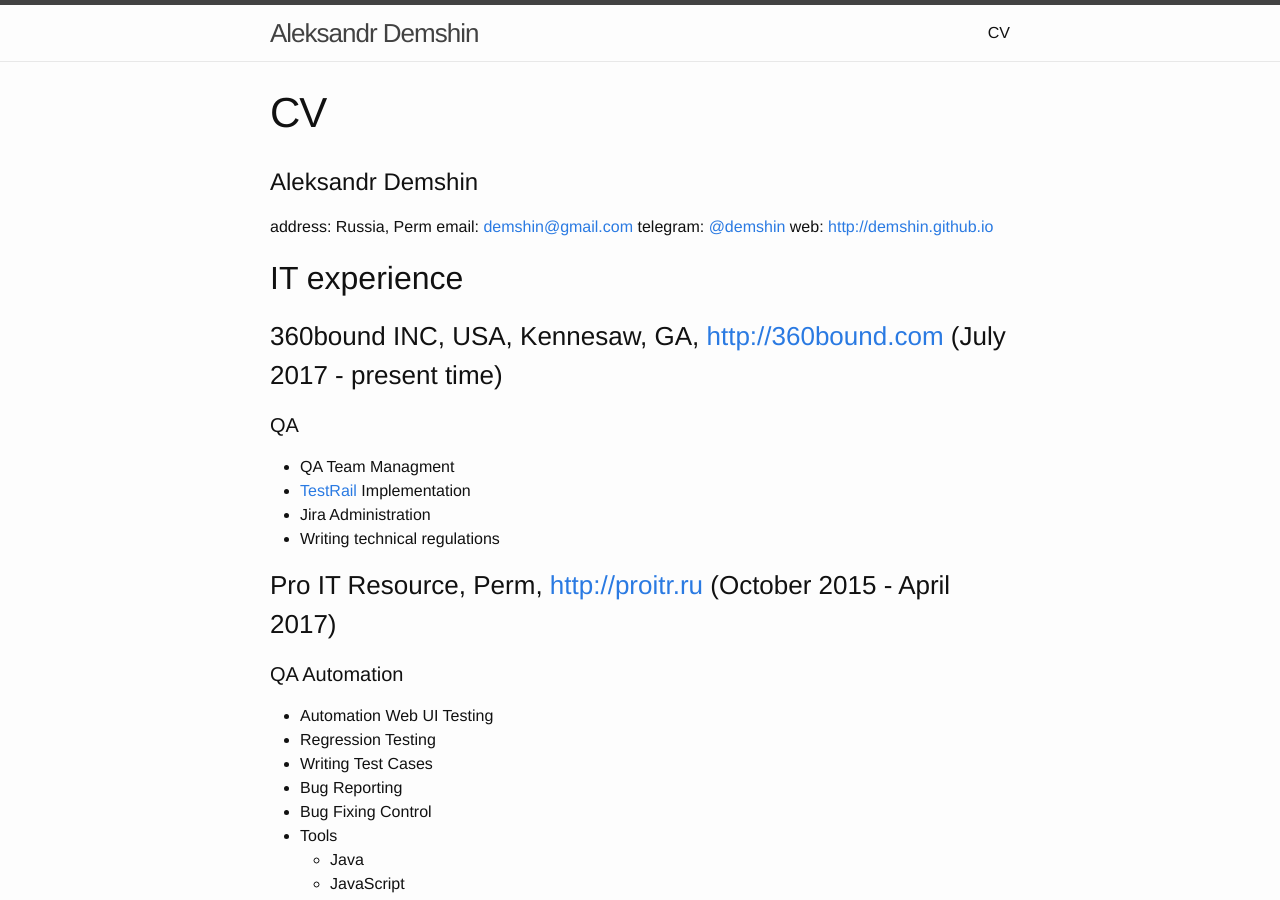
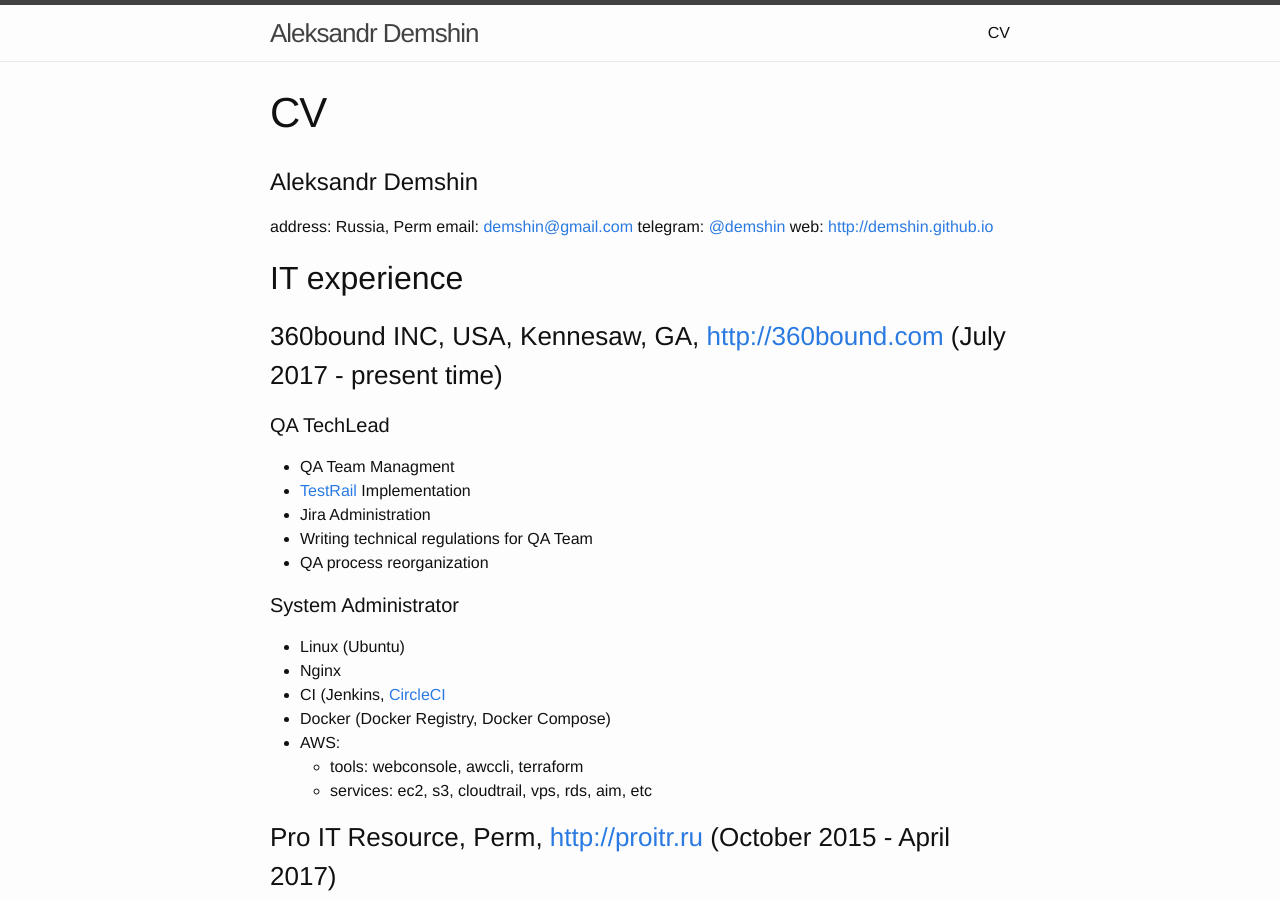
Before and after one commit to demshin/demsh.in, a Jekyll site: the page built from about.md, in a window 1280 px wide and 900 px high. Built offline with Jekyll 4.4.1, drawn with Linux system fonts in a browser that asks for light colours.

Commit message:
add devops skills

```diff
--- a/about.md
+++ b/about.md
@@ -4,8 +4,7 @@ title: CV
 permalink: /about/
 ---
 
-Aleksandr Demshin
-=================
+# Aleksandr Demshin
 
 address: Russia, Perm
 email: [demshin@gmail.com](mailto:demshin@gmail.com)
@@ -15,13 +14,27 @@ web: <http://demshin.github.io>
 ## IT experience
 
 ### 360bound INC, USA, Kennesaw, GA, <http://360bound.com> (July 2017 - present time)
-#### QA
+
+#### QA TechLead
+
 - QA Team Managment
 - [TestRail](http://www.gurock.com/testrail/) Implementation
 - Jira Administration
-- Writing technical regulations
+- Writing technical regulations for QA Team
+- QA process reorganization
+
+#### System Administrator
+
+- Linux (Ubuntu)
+- Nginx
+- CI (Jenkins, [CircleCI](https://circleci.com)
+- Docker (Docker Registry, Docker Compose)
+- AWS:
+  - tools: webconsole, awccli, terraform
+  - services: ec2, s3, cloudtrail, vps, rds, aim, etc
 
 ### Pro IT Resource, Perm, <http://proitr.ru> (October 2015 - April 2017)
+
 #### QA Automation
 
 - Automation Web UI Testing
@@ -40,6 +53,7 @@ web: <http://demshin.github.io>
 - Writing Technical Documentation
 
 ### REGIONAL MANAGEMENT CENTRE, Perm, <http://rmc.edu.ru/eng/> (October 2003 — December 2011)
+
 #### Lecturer
 
 - the Department of information technology
@@ -57,6 +71,7 @@ web: <http://demshin.github.io>
 # Technical Skills
 
 ## Programming languages & other
+
 - Java
 - JavaScript
 - HTML
@@ -65,6 +80,7 @@ web: <http://demshin.github.io>
 - Basics of Python
 
 ## Testing
+
 - Functional Testing
 - Automated UI Testing
 - Unit Testing
@@ -73,6 +89,7 @@ web: <http://demshin.github.io>
 - [TestRail](http://www.gurock.com/testrail/)
 
 ## Tools, Frameworks and other computer skills
+
 - [Selenium](http://www.seleniumhq.org)
 - [Webdriver.IO](http://webdriver.io)
 - [REST-Assured](http://rest-assured.io/)
@@ -88,22 +105,27 @@ web: <http://demshin.github.io>
 - Atlassian Jira, Confluence
 
 ## Other skills
+
 - very good Russian
 - reading technical documentation on English
 - easily communicate with people
 
 ## Education
+
 ### GetJavaJob <http://www.getjavajob.com> 2015 - professional retraining
+
 First part of course.
 
 Thank you very much Vitaly! :-)
 
 ### PERM NATIONAL RESEARCH POLYTECHNIC UNIVERSITY, <http://pstu.ru/en/>, (2005 - 2010) - incomplete higher education
+
 Electrical Engineering Faculty
 
 Speciality "Automatics and telemechanics"
 
 ### REGIONAL MANAGEMENT CENTRE, Perm, <http://rmc.edu.ru/eng/> (2003 — 2005) - professional retraining
+
 The faculty of information technology <http://dit.perm.ru>
 
 Organization and maintenance of computer networks
```
